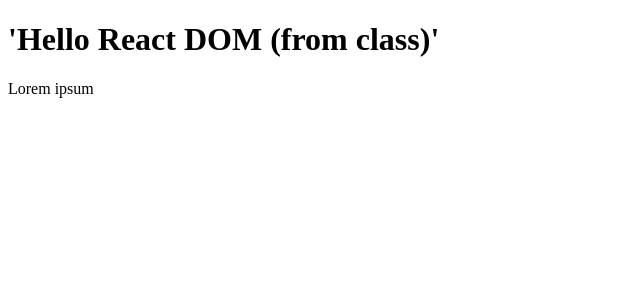
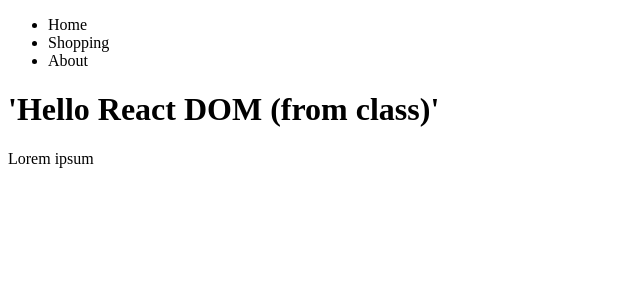
Before and after one commit to YuriiTrofimenko/demo-js-react-dom-simple-2020, a React (Create React App) app: page / in a window 1280 px wide. Shown: the top 300 px of the page, without its empty margins (0-640 px from the left). Built offline with nearby package versions, Linux system fonts and the light colour scheme.

Commit message:
custom child component Navbar

```diff
--- a/src/App.js
+++ b/src/App.js
@@ -1,9 +1,16 @@
 import {Component} from 'react'
+import {Navbar as Nav} from './components/Navbar'
 
 class App extends Component {
   render(){
+    const menuItemModels = [
+      {name: 'Home'},
+      {name: 'Shopping'},
+      {name: 'About'}
+    ]
     return (
       <>
+        <Nav itemModels={menuItemModels}/>
         <h1>'Hello React DOM (from class)'</h1>
         <p>Lorem ipsum</p>
       </>
--- /dev/null
+++ b/src/components/Navbar.js
@@ -0,0 +1,23 @@
+import {Component} from 'react'
+
+class Navbar extends Component {
+  render () {
+    const menuItemModels = this.props.itemModels
+    const menuItems = (
+      <ul>
+        {
+          menuItemModels.map(
+            itemModel => <li>{itemModel.name}</li>
+          )
+        }
+      </ul>
+    )
+    return (
+      <nav>
+        {menuItems}
+      </nav>
+    )
+  }
+}
+
+export {Navbar}
```
Also changed, not shown: 1 other file (tests, documents, lock files or other folders).
